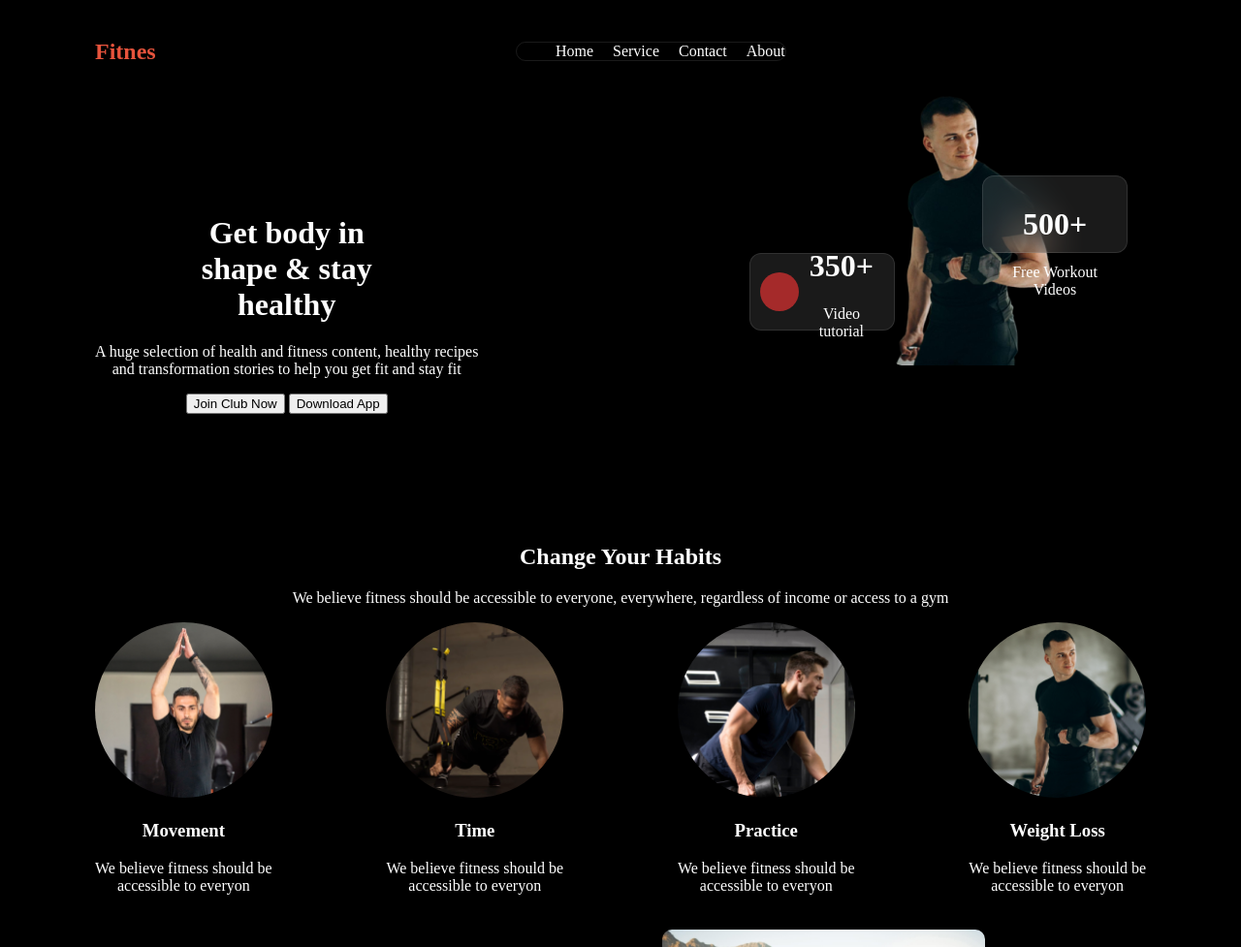
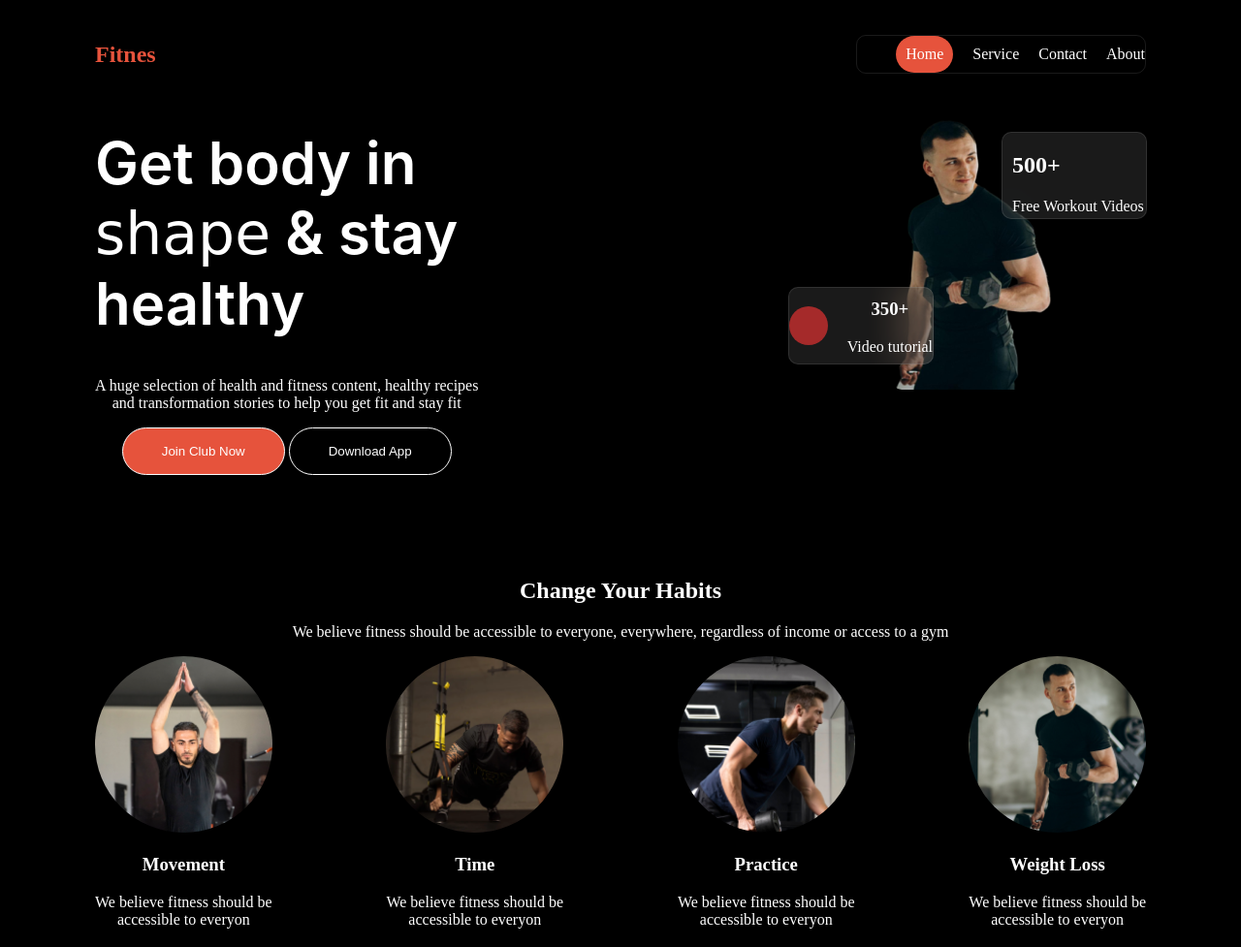
Before and after one commit to abubakar308/batch10-assignment2, a plain HTML site: page index.html in a window 1280 px wide. Shown: the top 977 px of the page at 97% size. Drawn offline with Linux system fonts and the light colour scheme; a web font is replaced by a local one.

Commit message:
updated button information

```diff
--- a/index.html
+++ b/index.html
@@ -6,44 +6,45 @@
     <title>Assignment 2</title>
     <link rel="stylesheet" href="style.css">
 </head>
-<body class="background">
+<body class=
+"background">
     <!-- header sectiongit -->
     <header class="header bg-color">
         <nav class="navbar display-flex">
             <h1 class="heder-n">Fitnes</h1>
+            <a href="#"><img class="menubar" src="images/menubar.png" alt=""></a>
             <ul class="nav-menu display-flex">
-                <li>Home</li>
+                <li class="home">Home</li>
                 <li>Service</li>
                 <li>Contact</li>
                 <li>About</li>
             </ul>
-            <a href="#"><img class="menubar" src="images/menubar.png" alt=""></a>
         </nav>
         <div class="banner display-flex">
            <div class="banner-left">
-            <h1>Get body in <br> shape & stay <br>
+            <h1 class="font">Get body in <br> <i>shape</i> & stay <br>
                 healthy</h1>
                 <p>A huge selection of health and fitness content, healthy recipes <br>
                     and transformation stories to help you get fit and stay fit</p>
                     <div class="bttn">
-                        <button>Join Club Now</button>
+                        <button class="btn">Join Club Now</button>
                         <button>Download App</button>
                     </div>
            </div>
            <div class="image">
             <img src="images/images.png" alt="">
-            <div class="card1">
-                <h1>500+</h1>
-                <p>Free Workout Videos</p>
-            </div>
+           <div class="card1">
+            <h2>500+</h2>
+            <p>Free Workout Videos</p>
+        </div>
             <div class="card2 display-flex">
                 <div class="circle"></div>
                 <div>
-                    <h1>350+</h1>
+                    <h3>350+</h3>
                 <p>Video tutorial</p>
                 </div>
             </div>
-           </div>
+        </div>
         </div>
     </header>
 
@@ -88,7 +89,7 @@
                     <p>We believe fitness should be accessible to everyone,
                         everywhere, regardless of income or access to a gym. With
                         hundreds of professional workouts</p>
-                        <button>Join Now</button>
+                        <button class="btn">Join Now</button>
             </div>
             <div class="image">
                 <img src="images/run.jpg" alt="">
--- a/style.css
+++ b/style.css
@@ -1,3 +1,5 @@
+@import url('https://fonts.googleapis.com/css2?family=Grey+Qo&family=Work+Sans:ital,wght@0,100..900;1,100..900&display=swap');
+
 /* shared item */
 .display-flex{
     display: flex;
@@ -9,13 +11,14 @@
 .bg-color{
    margin: 20px 90px;
     text-align: center;
-
 }
 .navbar, .banner, .card2, .card-menu, .run, .footer, .bmi{
     justify-content: space-between;
     align-items: center;
 }
-
+.banner{
+    align-items: flex-start;
+}
 .heder-n{
     color: rgb(230, 83, 60);
 }
@@ -34,6 +37,39 @@ border-radius: 39px;
 .menubar{
    display: none;
 }
+.font{
+color: rgb(255, 255, 255);
+font-family: Inter;
+font-size: 60px;
+font-weight: 600;
+line-height: 120%;
+letter-spacing: 0%;
+text-align: left;
+}
+.home{
+    border-radius: 36px;
+    padding: 10px;
+background: rgb(230, 83, 60);
+}
+i{
+    font-family: "Grey Qo", cursive;
+  font-weight: 400;
+  font-style: normal;
+}
+.banner{
+
+}
+button{
+    box-sizing: border-box;
+border: 1px solid rgb(255, 255, 255);
+background-color: black;
+color: rgb(255, 255, 255);
+border-radius: 42px;
+padding: 16px 40px 16px 40px;
+}
+.btn{
+    background-color: rgb(230, 83, 60);
+}
 .circle{
     height: 40px;
     width: 40px;
@@ -41,35 +77,73 @@ border-radius: 39px;
     border-radius: 50%;
     align-items: center;
 }
-.card2, .card1{
-    background-color: bisque;
-    border-radius: 10px;
-    position: relative;
-    padding: 10px;
-    box-sizing: border-box;
-border: 1px solid rgba(255, 255, 255, 0.1);
-border-radius: 12px;
-
-backdrop-filter: blur(20px);
-background: rgba(255, 255, 255, 0.1);
-}
 .card1{
     width: 150px;
-    height: 80px;
-    bottom: 200px;
-    left: 180px;
+    height: 90px;
+    bottom: 270px;
+    left: 200px;
+    text-align: left;
+    padding-left: 10px;
+    padding-bottom: 15px;
 }
 .card2{
     bottom: 200px;
-    left: -60px;
+    left: -20px;
     height: 80px;
     width: 150px;
+}
+.card2, .card1{
+    border-radius: 10px;
+    position: relative;
+    box-sizing: border-box;
+border: 1px solid rgba(255, 255, 255, 0.1);
+backdrop-filter: blur(20px);
+background: rgba(255, 255, 255, 0.1);
 }
 .card-item>img{
     border-radius: 50%;
     width: 100%;
 }
+.image{
+    margin-top: 20px;
+}
 .image>img{
     width: 50%;
     border-radius: 10px;
 }
+
+.team{
+    display: grid;
+    grid-template-columns: repeat(3, 1fr);
+    gap: 10px;
+}
+.team-member{
+    height: 300px;
+}
+.team-member>img{
+    width: 100%;
+    height: 100%;
+    border-radius: 10px;
+}
+.trainer-desc{
+    position: relative;
+    bottom: 100px;
+    right: 80px;
+}
+table, td, th{
+    border: 2px solid wheat;
+    border-collapse: collapse;
+}
+.bmi-cal{
+    background-color: dimgray;
+    width: 200px;
+    border-radius: 10px;
+    padding: 10px;
+    height: 20px;
+}
+.bmi1{
+    gap: 10px;
+}
+.footer-desc{
+    width: 50%;
+}
```
